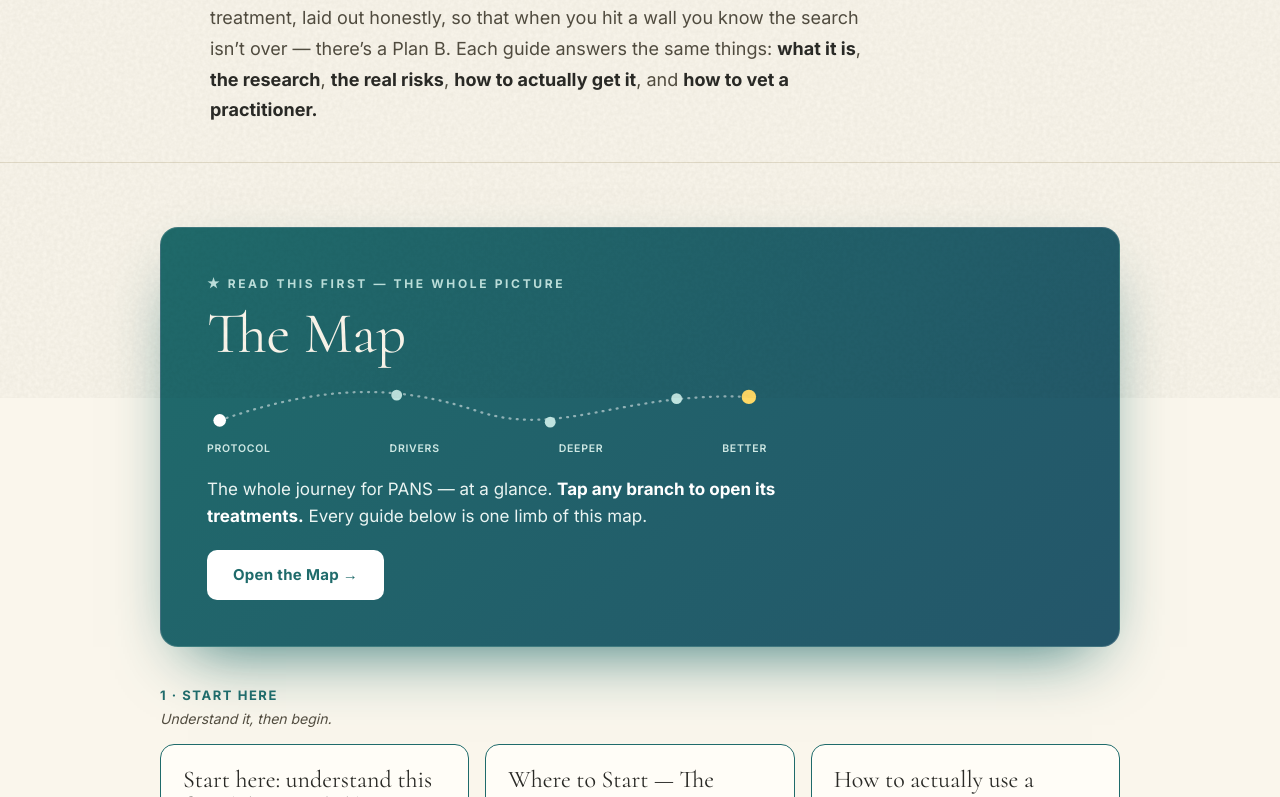
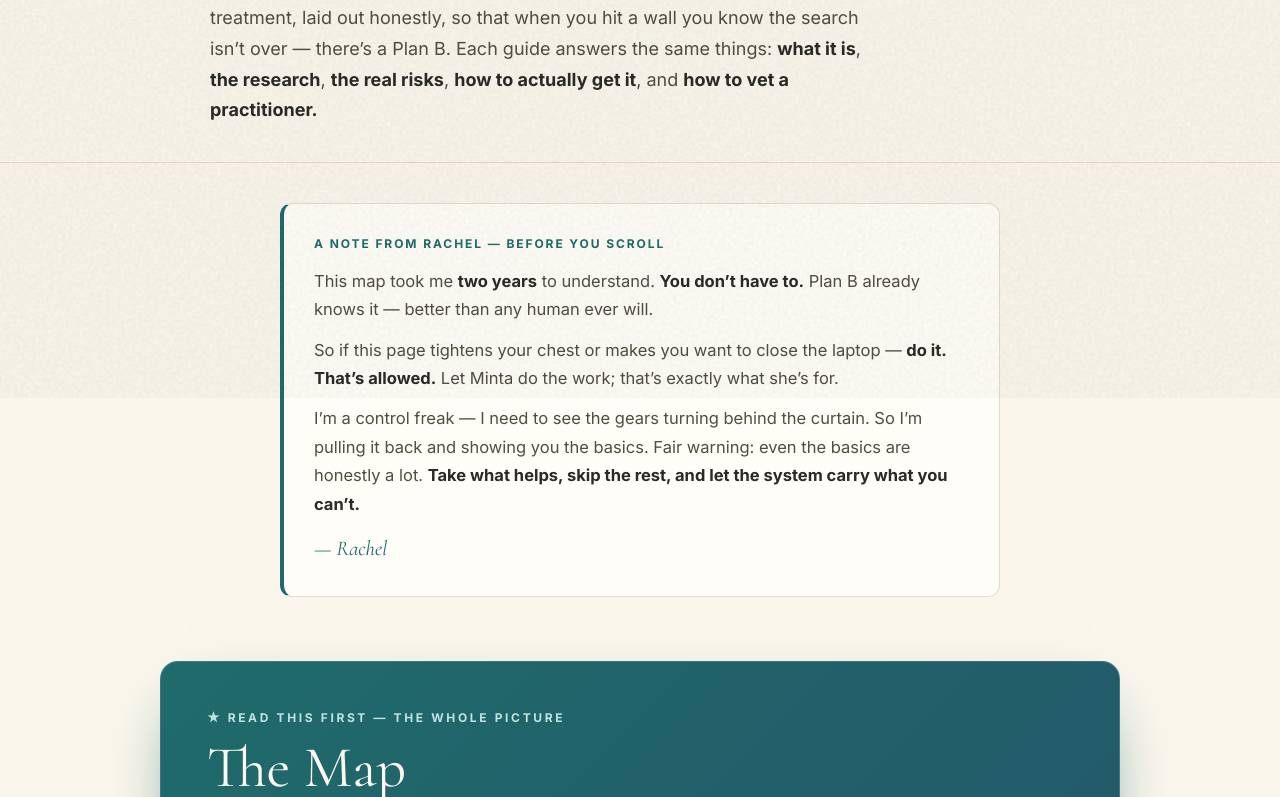
Before and after one commit to myleshorton/planb-pans, a Next.js app: page /learn in a window 1280 px wide. Shown: the part 402-1199 px from the top of the page. Built offline with nearby package versions, Linux system fonts and the light colour scheme.

Commit message:
learn: add 'A note from Rachel' at top of map (it took me 2 years — you don't have to; if it overwhelms you, skip it, let Minta do the work) + add pendulum method to muscle-testing (hold-still/calibrate/ask/re-test) + drop the Ouija comparison

```diff
--- a/app/learn/page.tsx
+++ b/app/learn/page.tsx
@@ -187,6 +187,18 @@ export default function LearnPage() {
         </div>
       </section>
 
+      <section style={{ padding: 'clamp(24px, 4vw, 40px) 24px 0' }}>
+        <div className="pb-container" style={{ maxWidth: 720, margin: '0 auto' }}>
+          <div style={{ background: '#fffdf7', border: `1px solid ${rule}`, borderLeft: `4px solid ${teal}`, borderRadius: 12, padding: 'clamp(20px, 4vw, 30px)' }}>
+            <p style={{ color: teal, fontSize: 12, letterSpacing: '0.16em', textTransform: 'uppercase', fontWeight: 700, margin: '0 0 14px' }}>A note from Rachel &mdash; before you scroll</p>
+            <p style={{ fontSize: 16.5, lineHeight: 1.72, color: soft, margin: '0 0 12px' }}>This map took me <strong style={{ color: ink }}>two years</strong> to understand. <strong style={{ color: ink }}>You don&rsquo;t have to.</strong> Plan B already knows it &mdash; better than any human ever will.</p>
+            <p style={{ fontSize: 16.5, lineHeight: 1.72, color: soft, margin: '0 0 12px' }}>So if this page tightens your chest or makes you want to close the laptop &mdash; <strong style={{ color: ink }}>do it. That&rsquo;s allowed.</strong> Let Minta do the work; that&rsquo;s exactly what she&rsquo;s for.</p>
+            <p style={{ fontSize: 16.5, lineHeight: 1.72, color: soft, margin: '0 0 14px' }}>I&rsquo;m a control freak &mdash; I need to see the gears turning behind the curtain. So I&rsquo;m pulling it back and showing you the basics. Fair warning: even the basics are honestly a lot. <strong style={{ color: ink }}>Take what helps, skip the rest, and let the system carry what you can&rsquo;t.</strong></p>
+            <p style={{ fontFamily: 'var(--font-cormorant)', fontStyle: 'italic', fontSize: 21, color: teal, margin: 0 }}>&mdash; Rachel</p>
+          </div>
+        </div>
+      </section>
+
       <section style={{ padding: 'clamp(36px, 6vw, 64px) 24px' }}>
         <div className="pb-container" style={{ maxWidth: 960, margin: '0 auto' }}>
           {/* THE FULL MAP — the can't-miss hero with a mini-map visual */}
```
Also changed, not shown: public/muscle-testing.html (+12 -2 lines).
